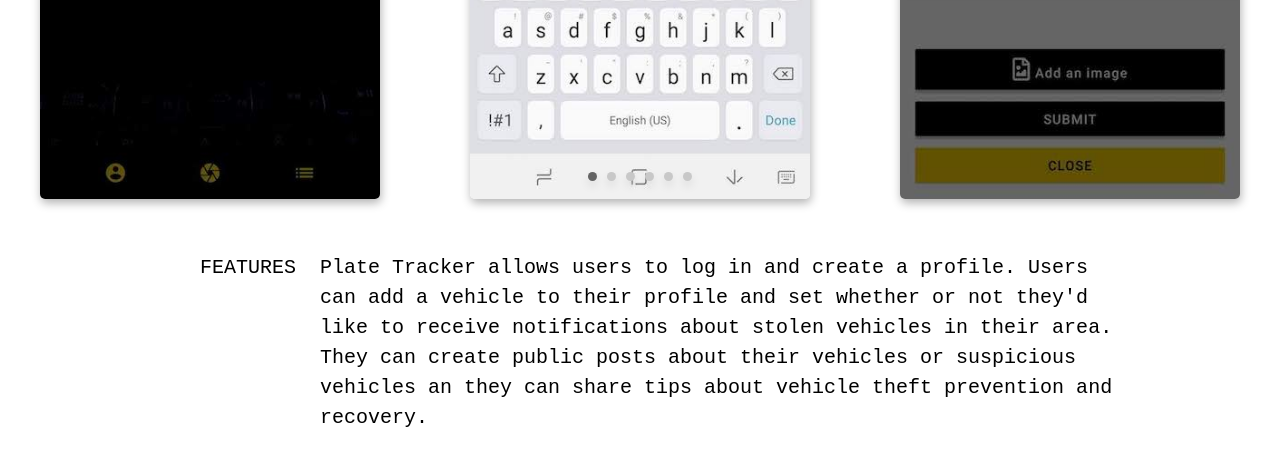
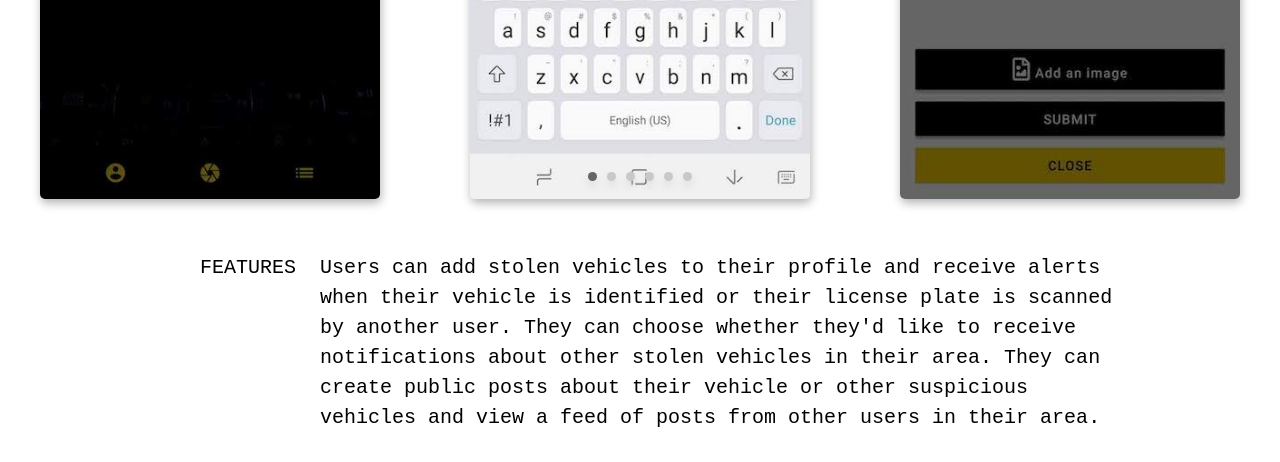
Before and after one commit to addison912/portfolio-rebrand, a website built with Parcel: page src/plate-tracker.html in a window 1280 px wide. Shown: the part 2349-2811 px from the top of the page. Built offline with nearby package versions, Linux system fonts and the light colour scheme.

Commit message:
updated project descriptions and meta keywords

```diff
--- a/package.json
+++ b/package.json
@@ -10,7 +10,7 @@
     ]
   },
   "scripts": {
-    "start": "npm run build && docker compose up -d",
+    "start": "npm run build && docker compose build && docker compose up -d",
     "start:docker": "docker run --name portfolio -p 3232:80 --env-file ./.env.production.local -d portfolio",
     "dev": "cross-env NODE_ENV=development nodemon app.js",
     "build:dev": "parcel src/*.html",
--- a/src/plate-tracker.html
+++ b/src/plate-tracker.html
@@ -244,11 +244,12 @@
       <section>
         <h3 class="section-title">Features</h3>
         <div class="section-body">
-          Plate Tracker allows users to log in and create a profile. Users can
-          add a vehicle to their profile and set whether or not they'd like to
-          receive notifications about stolen vehicles in their area. They can
-          create public posts about their vehicles or suspicious vehicles an
-          they can share tips about vehicle theft prevention and recovery.
+          Users can add stolen vehicles to their profile and receive alerts when
+          their vehicle is identified or their license plate is scanned by
+          another user. They can choose whether they'd like to receive
+          notifications about other stolen vehicles in their area. They can
+          create public posts about their vehicle or other suspicious vehicles
+          and view a feed of posts from other users in their area.
         </div>
       </section>
 
```
Also changed, not shown: 1 other file.
